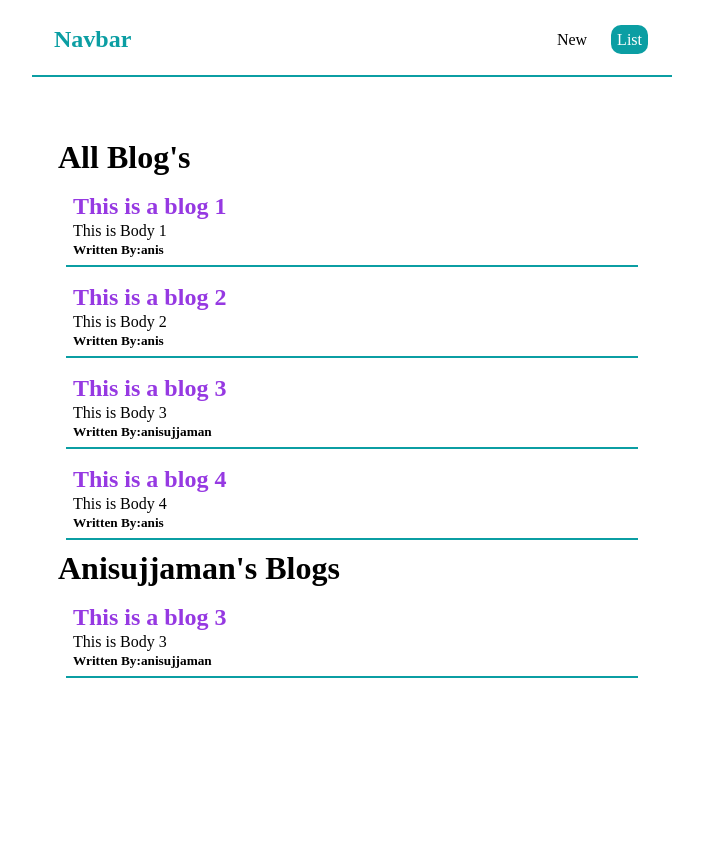
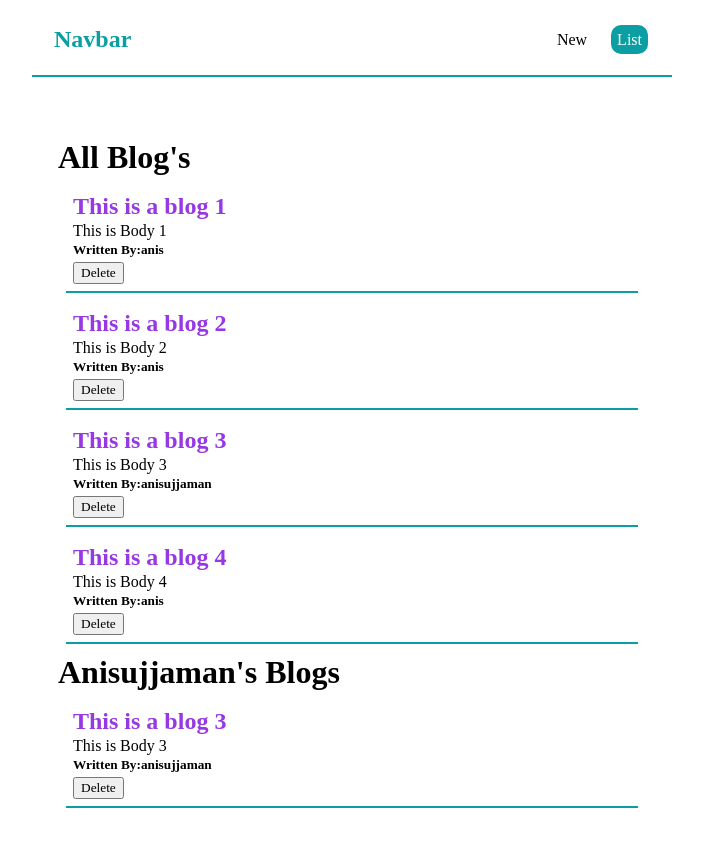
Before and after one commit to Anisujjaman-Md/my-aap, a React (Create React App) app: page / in a window 1280 px wide. Shown: the top 846 px of the page, without its empty margins (288-991 px from the left). Before the commit the page ends 800 px from the top, so only its background shows below. Built offline with nearby package versions, Linux system fonts and the light colour scheme; a web font is replaced by a local one.

Commit message:
[2nd Commit]

```diff
--- a/src/pages/BlogList.jsx
+++ b/src/pages/BlogList.jsx
@@ -1,6 +1,6 @@
 import React from 'react'
 
-function BlogList({blogs, title}) {
+function BlogList({blogs, title, handleDelete}) {
     // const blogs = props.blogs
     // console.log(props,blogs)
   return (
@@ -11,6 +11,7 @@
             <h2>{blog.title}</h2>
             <p>{blog.body}</p>
             <h5>Written By:{blog.author}</h5>
+            <button onClick={() => handleDelete(blog.id)}>Delete</button>
           </div>
         ))}
     </div>
--- a/src/pages/Home.jsx
+++ b/src/pages/Home.jsx
@@ -28,11 +28,15 @@
       id: 4,
     },
   ]);
+  const handleDelete = (id) =>{
+      const newBlog = blogs.filter(blog => blog.id !== id);
+      setBlogs(newBlog)
+  }
   return (
     <Fragment>
       <div className="home">
-        <BlogList blogs={blogs}  title= "All Blog's"/>
-        <BlogList blogs={blogs.filter((blog) => blog.author ==="anisujjaman" )} title="Anisujjaman's Blogs"/>
+        <BlogList blogs={blogs}  title= "All Blog's" handleDelete={handleDelete}/>
+        <BlogList blogs={blogs.filter((blog) => blog.author ==="anisujjaman" )} title="Anisujjaman's Blogs" handleDelete={handleDelete}/>
       </div>
     </Fragment>
   );
```
